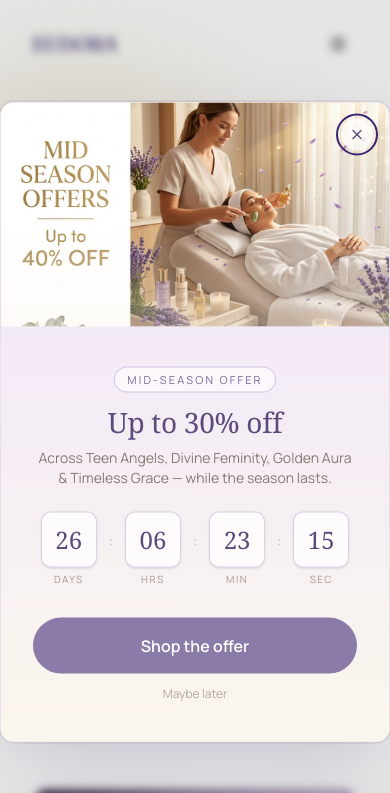
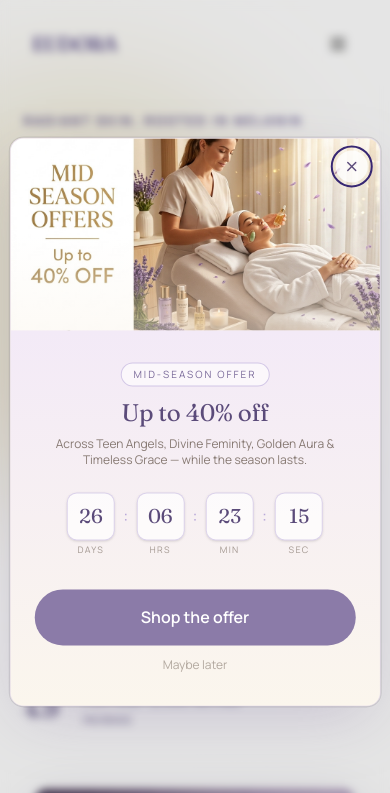
Before and after one commit to SasankaAE/lumere, a Next.js app: page / in a window 390 px wide. Shown: the top 793 px of the page. Built offline with nearby package versions, Linux system fonts and the light colour scheme.

Commit message:
feat: implement MidSeasonOfferPopup component and integrate into layout

```diff
--- a/app/layout.tsx
+++ b/app/layout.tsx
@@ -2,8 +2,10 @@ import type { Metadata, Viewport } from "next";
 import { Fraunces, Manrope, Geist } from "next/font/google";
 import "./globals.css";
 import { cn } from "@/lib/utils";
+import MidSeasonOfferPopup from "@/components/MidSeasonOfferPopup";
 
-const geist = Geist({subsets:['latin'],variable:'--font-sans'});
+
+const geist = Geist({ subsets: ["latin"], variable: "--font-sans" });
 
 const fraunces = Fraunces({
   subsets: ["latin"],
@@ -83,7 +85,7 @@ export default function RootLayout({
   return (
     <html lang="en" className={cn(fraunces.variable, manrope.variable, "font-sans", geist.variable)}>
       <head>
-        <link rel="icon" type="image/jpg" href="images/young-woman.jpg"/>
+        <link rel="icon" type="image/jpg" href="images/young-woman.jpg" />
         <script
           type="application/ld+json"
           // eslint-disable-next-line react/no-danger
@@ -97,6 +99,13 @@ export default function RootLayout({
         >
           Skip to content
         </a>
+
+        <MidSeasonOfferPopup
+          endsAt="2026-08-03T23:59:59+05:30"
+          discountLabel="Up to 40% off"
+          ctaHref="/sale"
+        />
+
         {children}
       </body>
     </html>
--- a/app/page.tsx
+++ b/app/page.tsx
@@ -10,7 +10,6 @@ import { FAQ } from "@/components/sections/faq";
 import { Newsletter } from "@/components/sections/newsletter";
 import { InstagramGallery } from "@/components/sections/instagram-gallery";
 import { Footer } from "@/components/sections/footer";
-import MidSeasonOfferPopup from "@/components/sale/page";
 
 export default function Home() {
   return (
@@ -27,11 +26,6 @@ export default function Home() {
         <FAQ />
         <Newsletter />
         <InstagramGallery />
-        <MidSeasonOfferPopup
-          endsAt="2026-08-03T23:59:59+05:30"
-          discountLabel="Up to 30% off"
-          ctaHref="/sale"
-        />
       </main>
       <Footer />
     </>
--- a/components/sale/page.tsx
+++ b/components/MidSeasonOfferPopup.tsx
@@ -11,16 +11,23 @@ import Link from "next/link";
 /**
  * MidSeasonOfferPopup
  * -----------------------------------------------------------------------
- * A large, split-layout promo dialog (image left, offer + countdown
- * right) in a lavender + beige palette to match the mid-season
- * campaign artwork. Opens automatically on page load, once per
- * browser session.
+ * A large, split-layout promo dialog (image on top / left, offer +
+ * countdown below / right) in a lavender + beige palette. Opens
+ * automatically on page load, once per browser session.
+ *
+ * Layout notes:
+ *  - Mobile-first: stacks as a single column (image on top, content
+ *    below) using flex, not a breakpoint-only grid — this avoids the
+ *    "still side-by-side on a narrow phone" bug that comes from
+ *    relying on `sm:` alone when a viewport meta tag is missing or a
+ *    device reports an unexpected width.
+ *  - The whole dialog is capped at 92vh with internal scroll, so on
+ *    short screens the countdown / button are never clipped — you
+ *    scroll the content instead of losing it off the edge.
  *
  * Setup:
  *   1. Place the campaign image at /public/images/mid-season-offer.png
- *      (the file you generated works as-is).
- *   2. Make sure shadcn's dialog + button exist:
- *        npx shadcn@latest add dialog button
+ *   2. npx shadcn@latest add dialog button   (if not already present)
  *   3. Render once near the top of your layout or homepage:
  *
  *   <MidSeasonOfferPopup
@@ -68,12 +75,12 @@ function getTimeLeft(target: number): TimeLeft {
 function TimeUnit({ value, label }: { value: number; label: string }) {
   return (
     <div className="flex flex-col items-center gap-1">
-      <div className="flex h-14 w-14 items-center justify-center rounded-lg border border-[#B9A9D9]/50 bg-white/70 shadow-sm sm:h-16 sm:w-16">
-        <span className="font-serif text-2xl tabular-nums text-[#5B4B7A] sm:text-3xl">
+      <div className="flex h-12 w-12 shrink-0 items-center justify-center rounded-lg border border-[#B9A9D9]/50 bg-white/70 shadow-sm xs:h-14 xs:w-14 sm:h-16 sm:w-16">
+        <span className="font-display text-xl tabular-nums text-[#5B4B7A] xs:text-2xl sm:text-3xl">
           {String(value).padStart(2, "0")}
         </span>
       </div>
-      <span className="text-[10px] uppercase tracking-[0.15em] text-[#6B5D52]/60">
+      <span className="font-body text-[9px] uppercase tracking-[0.15em] text-[#6B5D52]/60 sm:text-[10px]">
         {label}
       </span>
     </div>
@@ -83,7 +90,6 @@ function TimeUnit({ value, label }: { value: number; label: string }) {
 export function MidSeasonOfferPopup({
   endsAt,
   discountLabel = "Up to 40% off",
-  ctaHref = "/sale",
   imageSrc = "/images/mid-season-offer.jpg",
   storageKey = "eudora_mid_season_popup_seen",
 }: MidSeasonOfferPopupProps) {
@@ -133,7 +139,7 @@ export function MidSeasonOfferPopup({
       <AnimatePresence>
         {open && (
           <DialogContent
-            className="max-w-3xl overflow-hidden border border-[#B9A9D9]/30 bg-[#FBF6ED] p-0 text-[#4A3F35] shadow-[0_20px_60px_-15px_rgba(139,123,168,0.35)] sm:rounded-2xl"
+            className="w-[95vw] max-w-[95vw] overflow-hidden border border-[#B9A9D9]/30 bg-[#FBF6ED] p-0 text-[#4A3F35] shadow-[0_20px_60px_-15px_rgba(139,123,168,0.35)] sm:max-w-2xl sm:rounded-2xl md:max-w-4xl lg:max-w-6xl"
             showCloseButton={false}
           >
             <motion.div
@@ -141,62 +147,68 @@ export function MidSeasonOfferPopup({
               animate={{ opacity: 1, scale: 1, y: 0 }}
               exit={{ opacity: 0, scale: 0.96, y: 12 }}
               transition={{ duration: 0.35, ease: [0.22, 1, 0.36, 1] }}
-              className="relative grid grid-cols-1 sm:grid-cols-2"
+              className="relative flex max-h-[92vh] flex-col overflow-y-auto md:flex-row md:overflow-hidden"
             >
               <button
                 onClick={close}
                 aria-label="Close offer"
-                className="absolute right-4 top-4 z-10 flex h-8 w-8 items-center justify-center rounded-full bg-white/70 text-[#5B4B7A] transition hover:bg-white"
+                className="absolute right-3 top-3 z-10 flex h-8 w-8 shrink-0 items-center justify-center rounded-full bg-white/80 text-[#5B4B7A] transition hover:bg-white sm:right-4 sm:top-4"
               >
                 <X className="h-4 w-4" />
               </button>
 
-              {/* Image half */}
-              <div className="relative h-56 sm:h-full">
+              {/* Image half — full width on mobile, left column from md up */}
+              <div className="relative h-48 w-full shrink-0 xs:h-56 sm:h-72 md:h-auto md:w-1/2">
                 <Image
                   src={imageSrc}
                   alt="Eudora mid-season offer — up to 40% off"
                   fill
-                  sizes="(max-width: 640px) 100vw, 50vw"
+                  sizes="(max-width: 768px) 100vw, 50vw"
                   className="object-cover"
                   priority
                 />
-                <div className="pointer-events-none absolute inset-0 bg-gradient-to-t from-[#FBF6ED]/40 via-transparent to-transparent sm:bg-gradient-to-r sm:from-transparent sm:via-transparent sm:to-[#FBF6ED]/10" />
+                <div className="pointer-events-none absolute inset-0 bg-gradient-to-t from-[#FBF6ED]/50 via-transparent to-transparent md:bg-gradient-to-r md:from-transparent md:via-transparent md:to-[#FBF6ED]/10" />
               </div>
 
-              {/* Content half */}
-              <div className="relative flex flex-col items-center justify-center bg-gradient-to-b from-[#F3EAF7] to-[#FBF6ED] px-8 py-10 text-center">
-                <span className="mb-3 rounded-full border border-[#B9A9D9]/60 bg-white/60 px-3 py-1 text-[11px] uppercase tracking-[0.2em] text-[#7A6A9A]">
+              {/* Content half — below image on mobile, right column from md up */}
+              <div className="relative flex w-full flex-col items-center justify-center bg-gradient-to-b from-[#F3EAF7] to-[#FBF6ED] px-6 py-8 text-center sm:px-10 sm:py-10 md:w-1/2 md:px-12">
+                <span className="font-body mb-3 rounded-full border border-[#B9A9D9]/60 bg-white/60 px-3 py-1 text-[10px] uppercase tracking-[0.2em] text-[#7A6A9A] sm:text-[11px]">
                   Mid-Season Offer
                 </span>
 
-                <h2 className="font-serif text-[28px] leading-tight text-[#5B4B7A] sm:text-[32px]">
+                <h2 className="font-display text-2xl leading-tight text-[#5B4B7A] sm:text-[28px] md:text-[32px]">
                   {discountLabel}
                 </h2>
-                <p className="mt-2 max-w-xs text-sm text-[#6B5D52]/80">
+                <p className="font-body mt-2 max-w-xs text-xs text-[#6B5D52]/80 sm:text-sm">
                   Across Teen Angels, Divine Feminity, Golden Aura &amp;
                   Timeless Grace — while the season lasts.
                 </p>
 
                 {timeLeft && !timeLeft.expired ? (
-                  <div className="mt-6 flex items-center gap-3">
+                  <div className="mt-6 flex items-center justify-center gap-2 xs:gap-3 sm:mt-8 sm:gap-4">
                     <TimeUnit value={timeLeft.days} label="Days" />
-                    <span className="pb-4 text-[#B9A9D9]">:</span>
+                    <span className="pb-5 text-lg text-[#B9A9D9] sm:pb-6 sm:text-2xl">
+                      :
+                    </span>
                     <TimeUnit value={timeLeft.hours} label="Hrs" />
-                    <span className="pb-4 text-[#B9A9D9]">:</span>
+                    <span className="pb-5 text-lg text-[#B9A9D9] sm:pb-6 sm:text-2xl">
+                      :
+                    </span>
                     <TimeUnit value={timeLeft.minutes} label="Min" />
-                    <span className="pb-4 text-[#B9A9D9]">:</span>
+                    <span className="pb-5 text-lg text-[#B9A9D9] sm:pb-6 sm:text-2xl">
+                      :
+                    </span>
                     <TimeUnit value={timeLeft.seconds} label="Sec" />
                   </div>
                 ) : (
-                  <p className="mt-6 text-sm text-[#6B5D52]/60">
+                  <p className="font-body mt-6 text-sm text-[#6B5D52]/60">
                     This offer has ended.
                   </p>
                 )}
 
-                <Link href={ctaHref} onClick={close} className="mt-8 w-full">
+                <Link href="/shop" onClick={close} className="mt-8 w-full">
                   <Button
-                    className="w-full bg-[#8B7BA8] text-white hover:bg-[#7A6A9A]"
+                    className="font-body w-full whitespace-nowrap bg-[#8B7BA8] text-white hover:bg-[#7A6A9A]"
                     size="lg"
                   >
                     Shop the offer
@@ -205,7 +217,7 @@ export function MidSeasonOfferPopup({
 
                 <button
                   onClick={close}
-                  className="mt-3 text-xs text-[#6B5D52]/50 underline-offset-4 hover:text-[#6B5D52] hover:underline"
+                  className="font-body mt-3 text-xs text-[#6B5D52]/50 underline-offset-4 hover:text-[#6B5D52] hover:underline"
                 >
                   Maybe later
                 </button>
```
